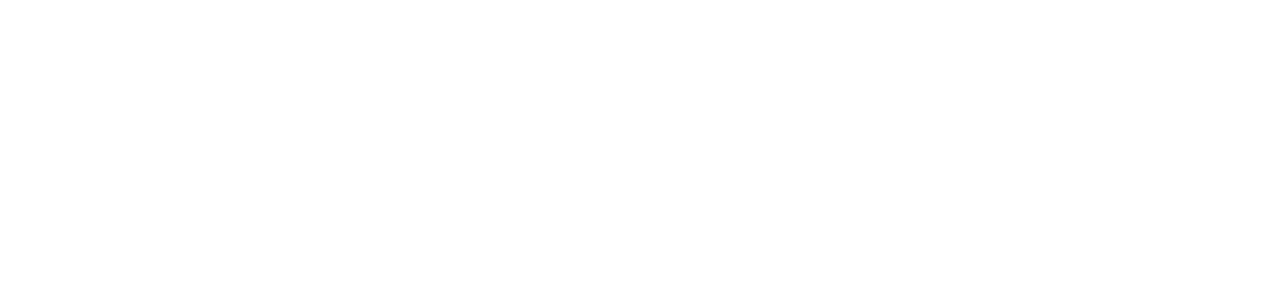
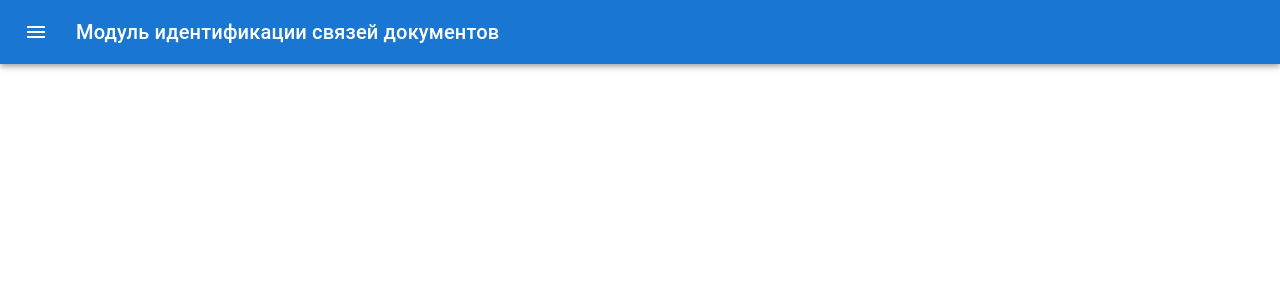
Before and after one commit to GurovaAnya/kp-app-links, a React (Create React App) app: page / in a window 1280 px wide. Shown: the top 300 px of the page. Built offline with nearby package versions, Linux system fonts and the light colour scheme; no server answers.

Commit message:
Заготовка для шапки

```diff
--- a/src/App.js
+++ b/src/App.js
@@ -1,13 +1,12 @@
-import logo from './logo.svg';
 import './App.css';
 import {Graph} from "./Graph";
+import Header from "./Header/Header"
 
 function App() {
   return (
     <div className="App">
-      <header className="App-header">
+        <Header/>
         <Graph/>
-      </header>
     </div>
   );
 }
--- /dev/null
+++ b/src/Header/Header.js
@@ -0,0 +1,31 @@
+import * as React from "react";
+
+import AppBar from "@mui/material/AppBar";
+import Toolbar from "@mui/material/Toolbar";
+import Typography from '@mui/material/Typography';
+import Button from "@mui/material/Button";
+import IconButton from "@mui/material/IconButton";
+import MenuIcon from "@mui/icons-material/Menu";
+
+export default function Header() {
+  return (
+      <AppBar position="static">
+        <Toolbar>
+          <IconButton
+            size="large"
+            edge="start"
+            color="inherit"
+            aria-label="menu"
+            sx={{ mr: 2 }}
+          >
+            <MenuIcon />
+          </IconButton>
+
+          <Typography variant="h6"
+            component="div" sx={{ flexGrow: 1 }}>
+            Модуль идентификации связей документов
+          </Typography>
+        </Toolbar>
+      </AppBar>
+  );
+}
```
Also changed, not shown: package.json (+9 -2 lines), 1 other file (tests, documents, lock files or other folders).
